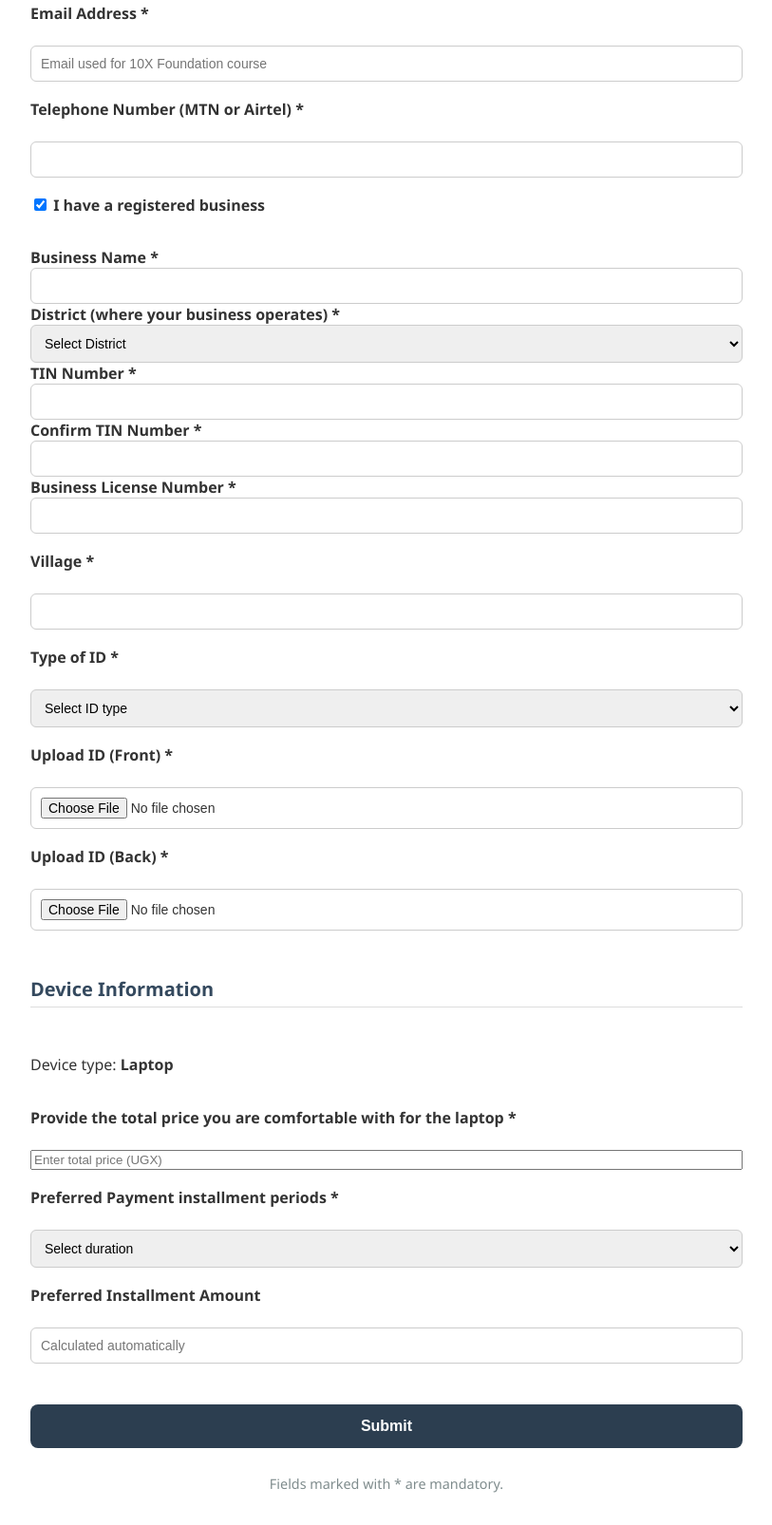
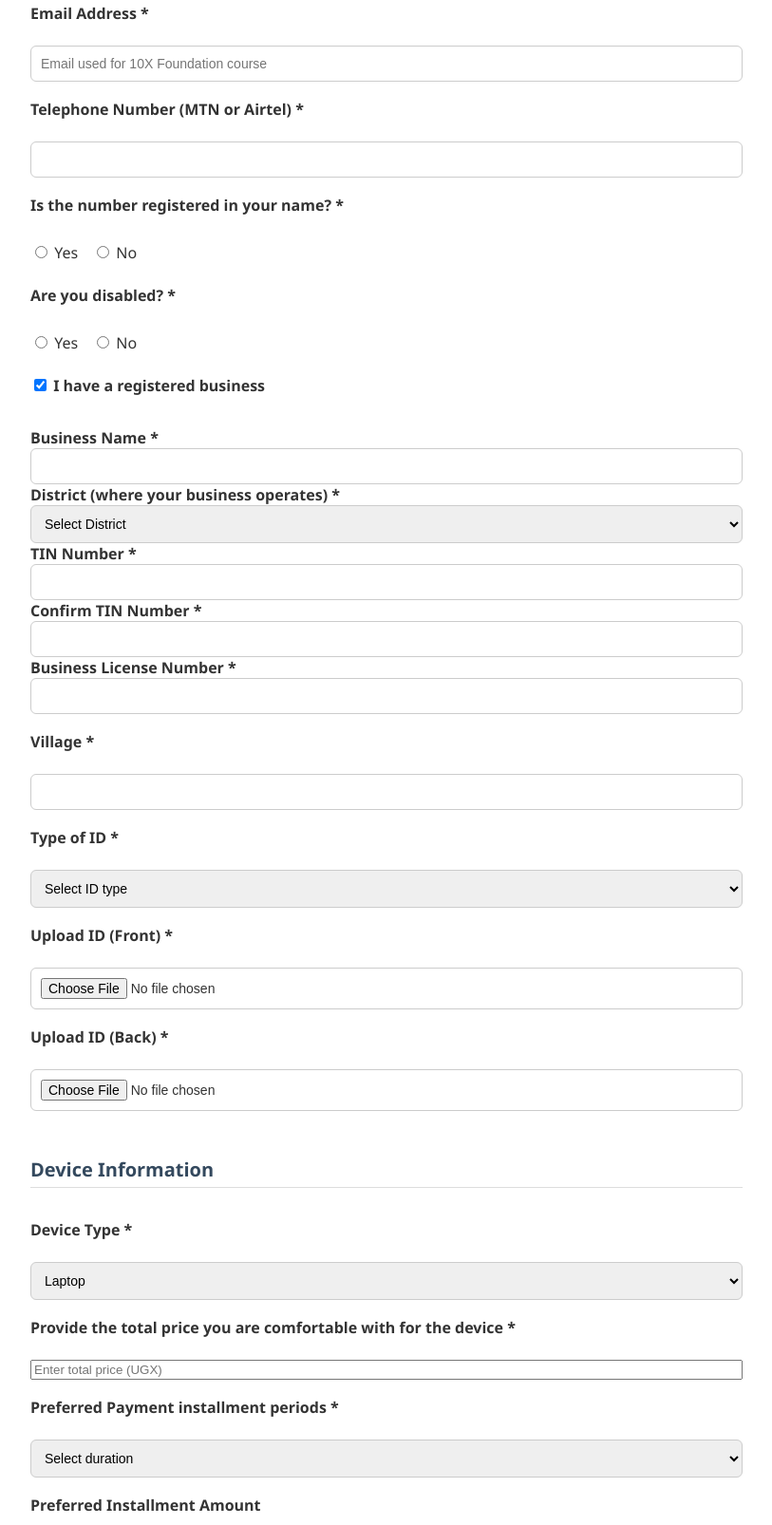
Before and after one commit to Danieluganda/device_forms, a plain HTML site: page Refactory.html in a window 1280 px wide. Shown: the part 499-2105 px from the top of the page at 95% size, without its empty margins (233-1046 px from the left). Drawn offline with Linux system fonts and the light colour scheme.

Commit message:
Update: refined as guided by Joyce

```diff
--- a/Refactory.html
+++ b/Refactory.html
@@ -343,6 +343,23 @@ select:focus {
       <label for="telephone">Telephone Number (MTN or Airtel) *</label>
       <input type="tel" id="telephone" name="telephone" required>
 
+      <label for="numberRegistered">Is the number registered in your name? *</label>
+      <div class="checkbox-group">
+        <label><input type="radio" name="numberRegistered" value="Yes" required> Yes</label>
+        <label><input type="radio" name="numberRegistered" value="No"> No</label>
+      </div>
+
+      <div id="registeredNameField" style="display:none;">
+        <label for="registeredName">In whose name is the number registered? *</label>
+        <input type="text" id="registeredName" name="registeredName">
+      </div>
+
+      <label for="disabled">Are you disabled? *</label>
+      <div class="checkbox-group">
+        <label><input type="radio" name="disabled" value="Yes" required> Yes</label>
+        <label><input type="radio" name="disabled" value="No"> No</label>
+      </div>
+
       <!-- Business Details -->
       <label>
         <input type="checkbox" id="hasBusiness" checked> I have a registered business
@@ -405,9 +422,16 @@ select:focus {
 
       <!-- Device Info -->
       <h2 class="section-title">Device Information</h2>
-      <p>Device type: <strong>Laptop</strong></p>
 
-      <label for="priceRange">Provide the total price you are comfortable with for the laptop *</label>
+      <label for="deviceType">Device Type *</label>
+      <select id="deviceType" name="deviceType" required>
+        <option value="">Select device type</option>
+        <option value="Laptop" selected>Laptop</option>
+        <option value="Tablet">Tablet</option>
+        <option value="Smartphone">Smartphone</option>
+      </select>
+
+      <label for="priceRange">Provide the total price you are comfortable with for the device *</label>
       <input type="number" id="priceRange" name="priceRange" placeholder="Enter total price (UGX)" required>
 
       <label for="paymentDuration">Preferred Payment installment periods *</label>
@@ -453,6 +477,22 @@ select:focus {
 
   hasBusiness.addEventListener('change', toggleBusinessFields);
   toggleBusinessFields(); // initialize on page load
+
+  // Phone number registration toggle
+  const registeredNameField = document.getElementById('registeredNameField');
+  const numberRegisteredRadios = document.querySelectorAll('input[name="numberRegistered"]');
+
+  numberRegisteredRadios.forEach(radio => {
+    radio.addEventListener('change', () => {
+      if (radio.value === 'No' && radio.checked) {
+        registeredNameField.style.display = 'block';
+        document.getElementById('registeredName').required = true;
+      } else if (radio.value === 'Yes' && radio.checked) {
+        registeredNameField.style.display = 'none';
+        document.getElementById('registeredName').required = false;
+      }
+    });
+  });
 
   // ID type toggle
   const idType = document.getElementById('idType');
```
Also changed, not shown: outbox.html (+36 -2 lines), witu.html (+33 -0 lines), 1 other file.
